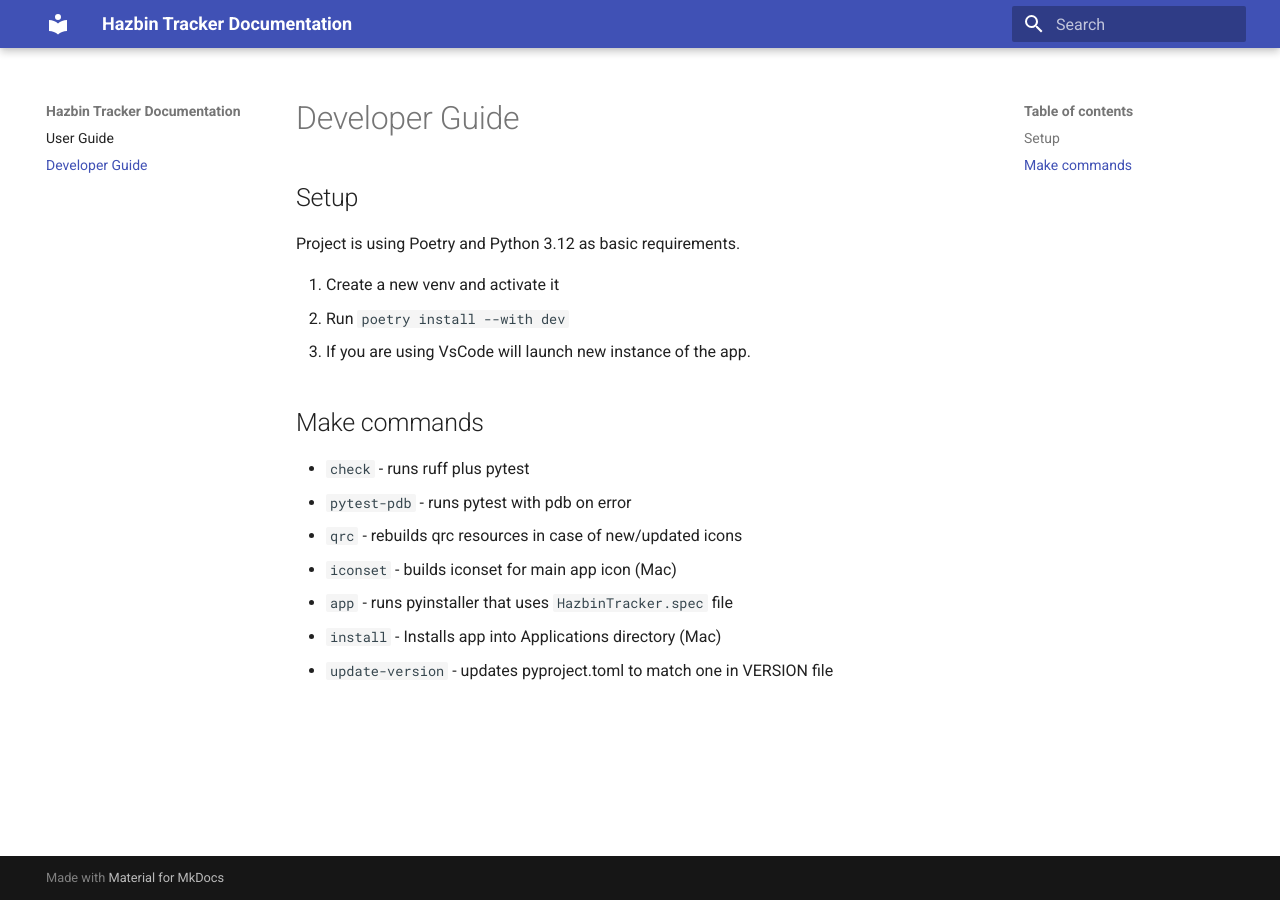
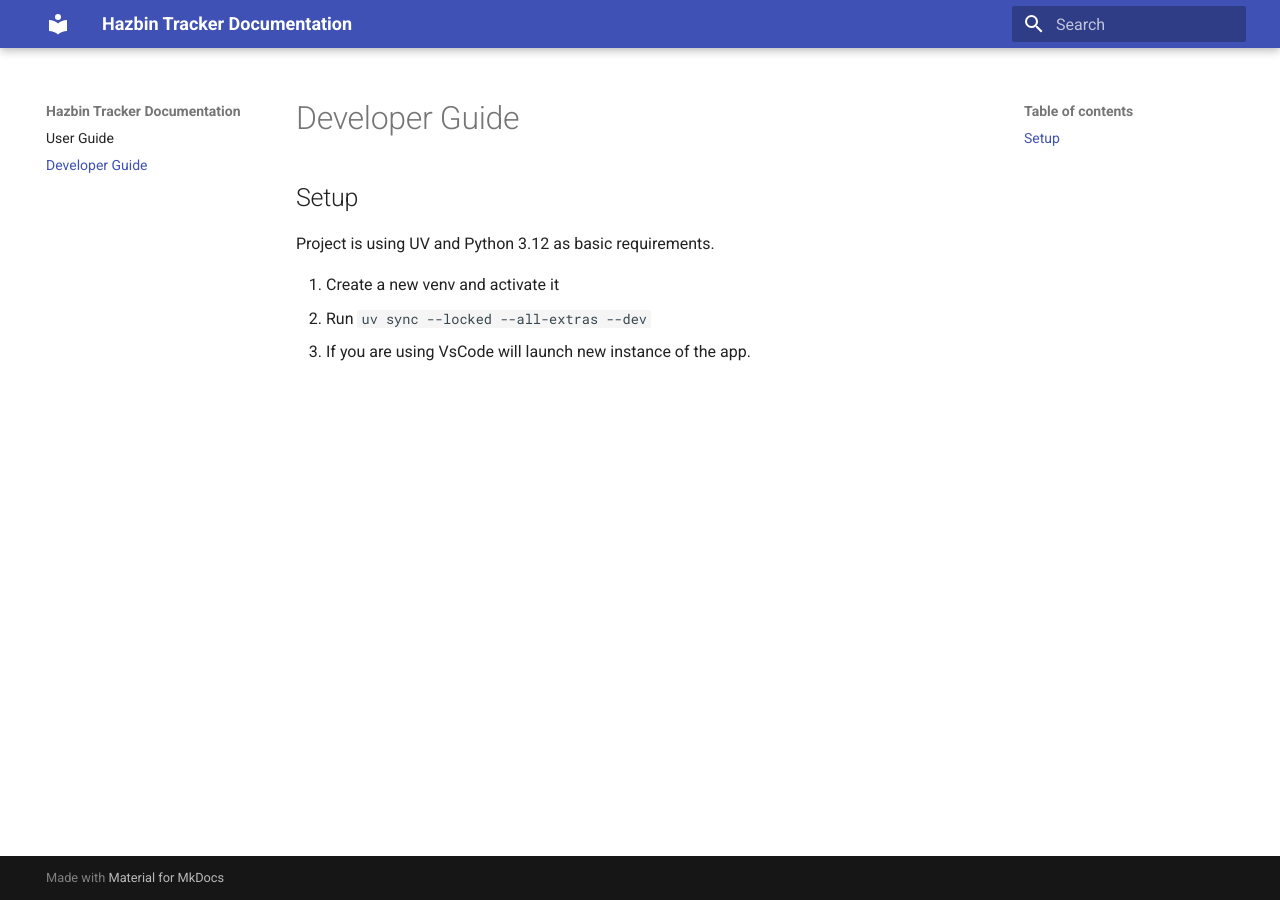
Before and after one commit to sowwic/hazbin_tracker, an MkDocs documentation site: the page built from docs/dev/index.md, in a window 1280 px wide. Built offline with MkDocs 1.6.1 and Material for MkDocs 9.7.7, drawn with Linux system fonts in a browser that asks for light colours.

Commit message:
Poetry to UV switch Fixes #41

```diff
--- a/docs/dev/index.md
+++ b/docs/dev/index.md
@@ -2,18 +2,8 @@
 
 ## Setup
 
-Project is using Poetry and Python 3.12 as basic requirements.
+Project is using UV and Python 3.12 as basic requirements.
 
 1. Create a new venv and activate it
-2. Run `poetry install --with dev`
+2. Run `uv sync --locked --all-extras --dev`
 3. If you are using VsCode will launch new instance of the app.
-
-## Make commands
-
-* `check` - runs ruff plus pytest
-* `pytest-pdb` - runs pytest with pdb on error
-* `qrc` - rebuilds qrc resources in case of new/updated icons
-* `iconset` - builds iconset for main app icon (Mac)
-* `app` - runs pyinstaller that uses `HazbinTracker.spec` file
-* `install` - Installs app into Applications directory (Mac)
-* `update-version` - updates pyproject.toml to match one in VERSION file
--- a/mkdocs.yml
+++ b/mkdocs.yml
@@ -12,6 +12,7 @@ plugins:
         - "**/version.py"
         - "**/hooks-pyside6.py"
         - "**/main.py"
+        - "**/resources/*"
       autoapi_file_patterns:
         - "*.py"
   - mkdocstrings:
--- a/pyproject.toml
+++ b/pyproject.toml
@@ -32,8 +32,8 @@ dev = [
 ]
 
 [build-system]
-requires = ["poetry-core>=2.0.0,<3.0.0"]
-build-backend = "poetry.core.masonry.api"
+requires = ["uv_build>=0.10.6,<0.11.0"]
+build-backend = "uv_build"
 
 [tool.ruff]
 src = ["src"]
```
Also changed, not shown: 7 other files.
